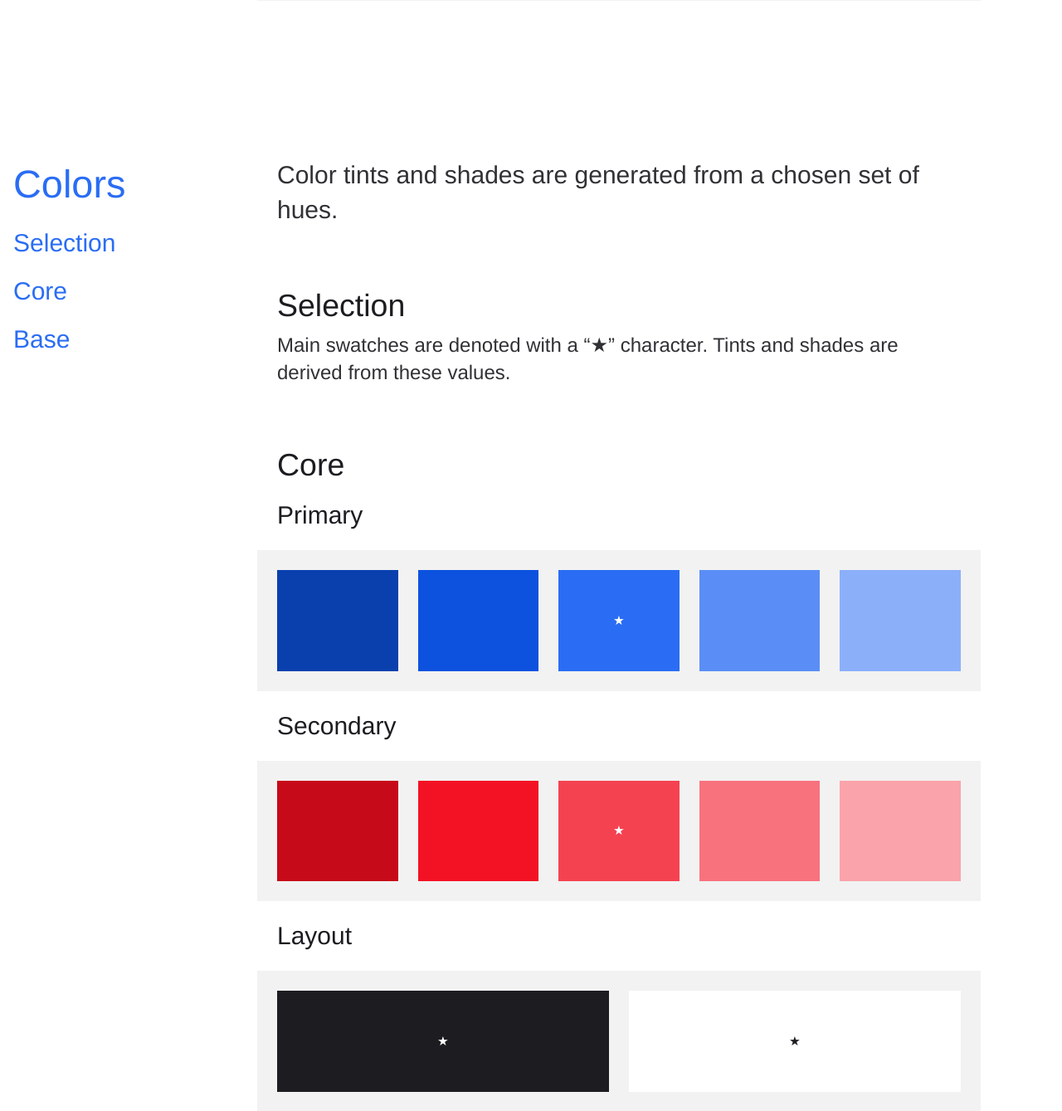
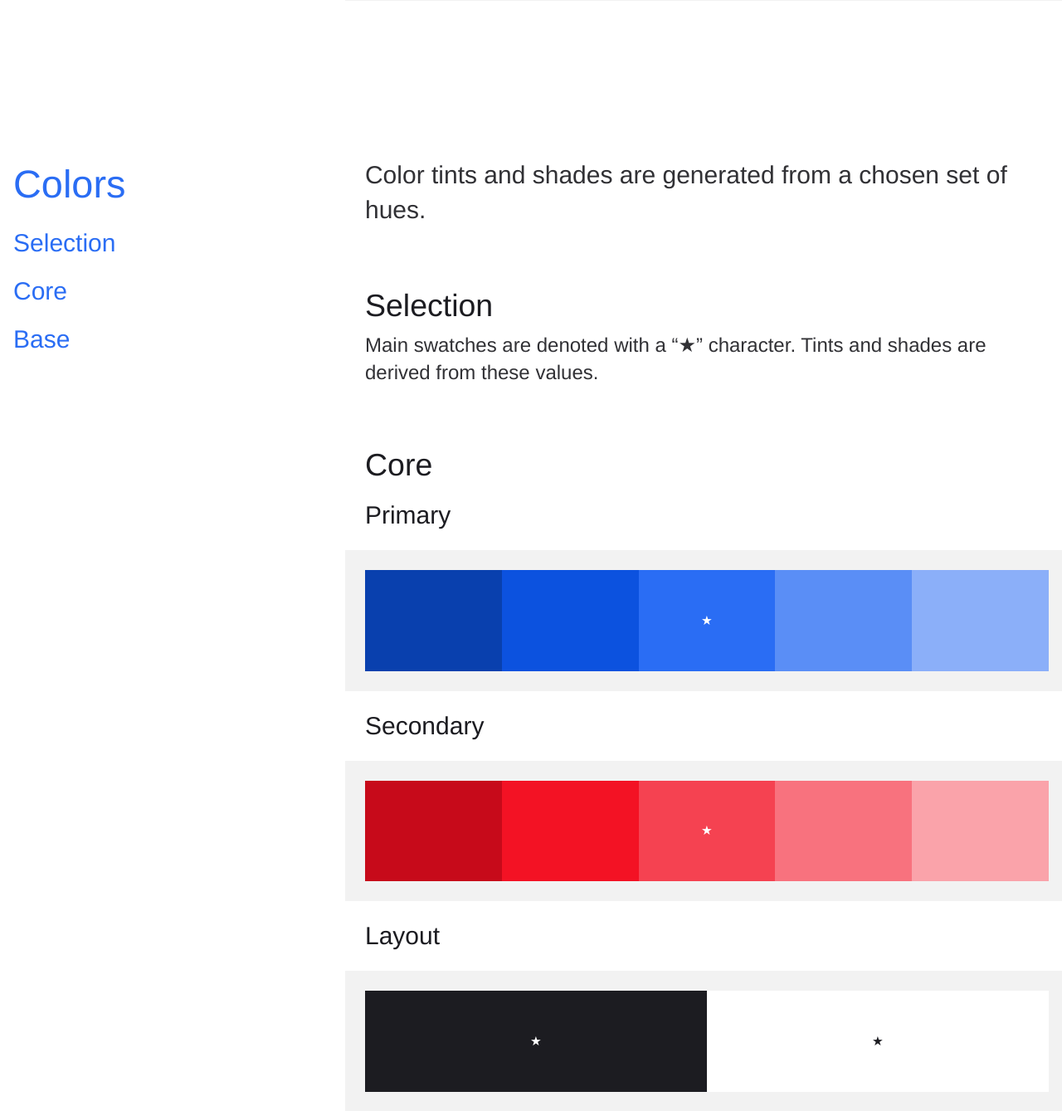
Before and after one commit to isolary/isobase, a PHP site: page / in a window 1280 px wide. Shown: the part 3088-4427 px from the top of the page at 83% size. Run offline with PHP 8.4, Linux system fonts and the light colour scheme.

Commit message:
Updated column spacing, adjusted some type sizing

```diff
--- a/assets/css/style.scss
+++ b/assets/css/style.scss
@@ -107,6 +107,17 @@ nav.sidebar {
 // "Real" size displayed on desktop view
 .app, .mobile {
     font-size: 0.667em;
+    flex-direction: column;
+    @include breakpoint(md) {
+        flex-direction: row;
+    }
+}
+
+.desktop {
+    flex-direction: column;
+    @include breakpoint(md) {
+        flex-direction: row;
+    }
 }
 
 // Prose content styling
@@ -151,6 +162,7 @@ h6 {
     background-color: magenta;
     opacity: 0.75; //Opacity on this element for easy usage
     margin-right: var(--space-md);
+    margin-bottom: var(--space-md);
     &--md {
         width: var(--space-md);
         height: var(--space-md);
@@ -215,9 +227,9 @@ h6 {
 
 // Color Block styling
 .color {
-    width: var(--space-xxxl);
+    width: 100%;
     height: var(--space-xxxl);
-    margin-right: var(--space-md);
+    // margin-right: var(--space-md);
     &:last-of-type {
         margin-right: 0;
     }
--- a/dist/css/style.css
+++ b/dist/css/style.css
@@ -2403,6 +2403,31 @@ nav.sidebar ul.sidebar__list li.sidebar__list-item a {
 
 .app, .mobile {
   font-size: 0.667em;
+  -webkit-box-orient: vertical;
+  -webkit-box-direction: normal;
+          flex-direction: column;
+}
+
+@media (min-width: 64rem) {
+  .app, .mobile {
+    -webkit-box-orient: horizontal;
+    -webkit-box-direction: normal;
+            flex-direction: row;
+  }
+}
+
+.desktop {
+  -webkit-box-orient: vertical;
+  -webkit-box-direction: normal;
+          flex-direction: column;
+}
+
+@media (min-width: 64rem) {
+  .desktop {
+    -webkit-box-orient: horizontal;
+    -webkit-box-direction: normal;
+            flex-direction: row;
+  }
 }
 
 .prose--mobile {
@@ -2465,6 +2490,8 @@ h6 {
   opacity: 0.75;
   margin-right: 1em;
   margin-right: var(--space-md);
+  margin-bottom: 1em;
+  margin-bottom: var(--space-md);
 }
 
 .spacer--md {
@@ -2568,12 +2595,9 @@ h6 {
 }
 
 .color {
-  width: 5.063em;
-  width: var(--space-xxxl);
+  width: 100%;
   height: 5.063em;
   height: var(--space-xxxl);
-  margin-right: 1em;
-  margin-right: var(--space-md);
 }
 
 .color:last-of-type {
--- a/index.php
+++ b/index.php
@@ -27,8 +27,8 @@
                             <?php include("./snippets/isobase-logo.php"); ?>
                         </a>
                     </div>
-                    <div class="text-component  col--md-3">
-                        <h1>Isobase</h1>
+                    <div class="text-component  col--md-4">
+                        <h1 class="text--xxxl">Isobase</h1>
                     </div>
                     <div class="text-component col--md-8">
                         <p class="lead text--md">A tokenized design/development framework kit starter with code as the source of truth. Opinionated, just enough to get started, not enough to get overwhelmed.</p>
--- a/sections/1-typography/typography.php
+++ b/sections/1-typography/typography.php
@@ -1,6 +1,6 @@
 <section id="<?php echo basename(__FILE__, '.php'); ?>">
     <div class="grid">
-        <div class="col--md-3">
+        <div class="col--md-4">
             <nav class="sidebar text-component">
                 <ul class="sidebar__list">
                     <li class="sidebar__list-item">
--- a/sections/2-spacing/spacing.php
+++ b/sections/2-spacing/spacing.php
@@ -1,6 +1,6 @@
 <section id="<?php echo basename(__FILE__, '.php'); ?>">
     <div class="grid">
-        <div class="col--md-3">
+        <div class="col--md-4">
             <nav class="sidebar text-component">
                 <ul class="sidebar__list">
                     <li class="sidebar__list-item">
--- a/sections/3-colors/colors.php
+++ b/sections/3-colors/colors.php
@@ -1,6 +1,6 @@
 <section id="<?php echo basename(__FILE__, '.php'); ?>">
     <div class="grid">
-        <div class="col--md-3">
+        <div class="col--md-4">
             <nav class="sidebar text-component">
                 <ul class="sidebar__list">
                     <li class="sidebar__list-item">
--- a/sections/6-atoms/atoms.php
+++ b/sections/6-atoms/atoms.php
@@ -1,6 +1,6 @@
 <section id="<?php echo basename(__FILE__, '.php'); ?>">
     <div class="grid">
-        <div class="col--md-3">
+        <div class="col--md-4">
             <nav class="sidebar text-component">
                 <ul class="sidebar__list">
                     <li class="sidebar__list-item">
```
